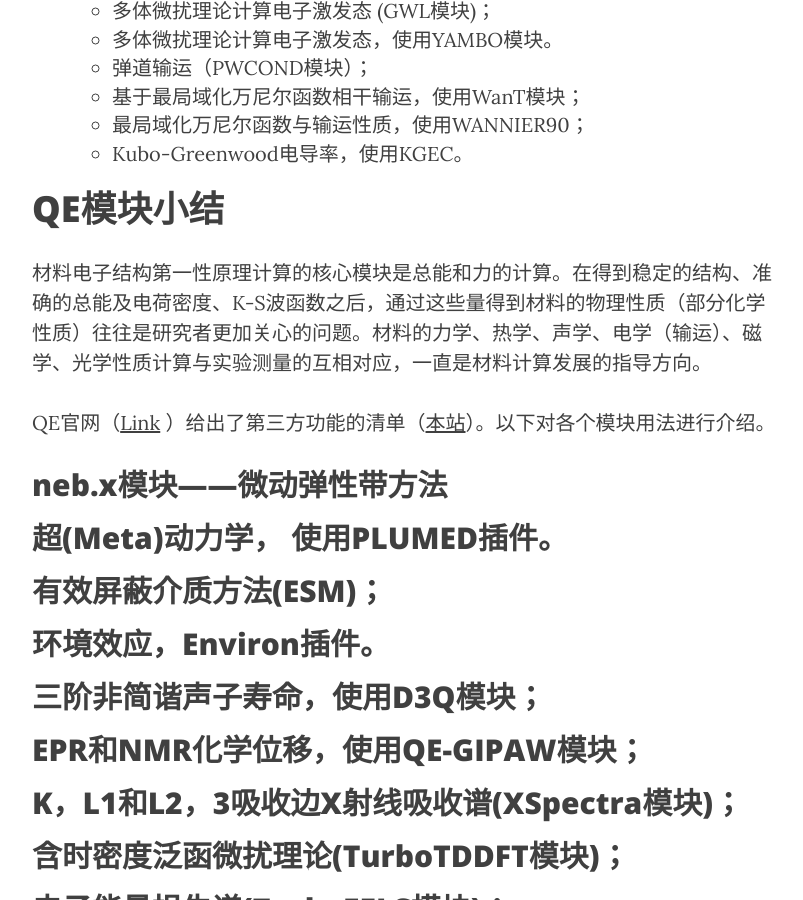
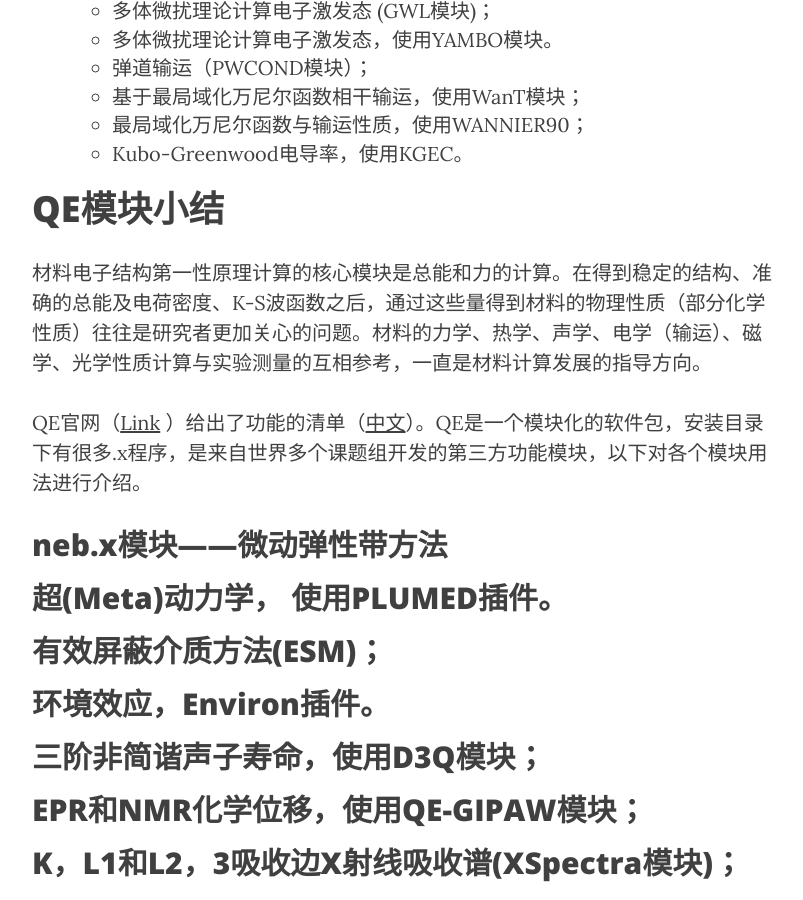
Before and after one commit to yyyu200/DFTbook, a Jekyll site: the page built from _posts/2019-08-20-Thirdparty.md, in a window 1280 px wide and 900 px high, scrolled down 501 px. Shown: the whole window, without its empty margins (233-1036 px from the left). Built offline with Jekyll 4.4.1, drawn with Linux system fonts in a browser that asks for light colours; nearby versions of some CDN libraries; comment, search, counter and statistics services are not loaded.

Commit message:
modify at20190820-13:45:08-aliyun

```diff
--- a/_posts/2019-08-20-Thirdparty.md
+++ b/_posts/2019-08-20-Thirdparty.md
@@ -21,9 +21,9 @@ trans: cube
 
 # QE模块小结
 
-材料电子结构第一性原理计算的核心模块是总能和力的计算。在得到稳定的结构、准确的总能及电荷密度、K-S波函数之后，通过这些量得到材料的物理性质（部分化学性质）往往是研究者更加关心的问题。材料的力学、热学、声学、电学（输运）、磁学、光学性质计算与实验测量的互相对应，一直是材料计算发展的指导方向。
+材料电子结构第一性原理计算的核心模块是总能和力的计算。在得到稳定的结构、准确的总能及电荷密度、K-S波函数之后，通过这些量得到材料的物理性质（部分化学性质）往往是研究者更加关心的问题。材料的力学、热学、声学、电学（输运）、磁学、光学性质计算与实验测量的互相参考，一直是材料计算发展的指导方向。
 
-QE官网（[Link](http://www.quantum-espresso.org/project/what-can-qe-do) ）给出了第三方功能的清单（[本站](../../../../2018/05/01/QE-List/)）。以下对各个模块用法进行介绍。
+QE官网（[Link](http://www.quantum-espresso.org/project/what-can-qe-do) ）给出了功能的清单（[中文](../../../../2018/05/01/QE-List/)）。QE是一个模块化的软件包，安装目录下有很多.x程序，是来自世界多个课题组开发的第三方功能模块，以下对各个模块用法进行介绍。
 
 ## neb.x模块——微动弹性带方法
 
```
